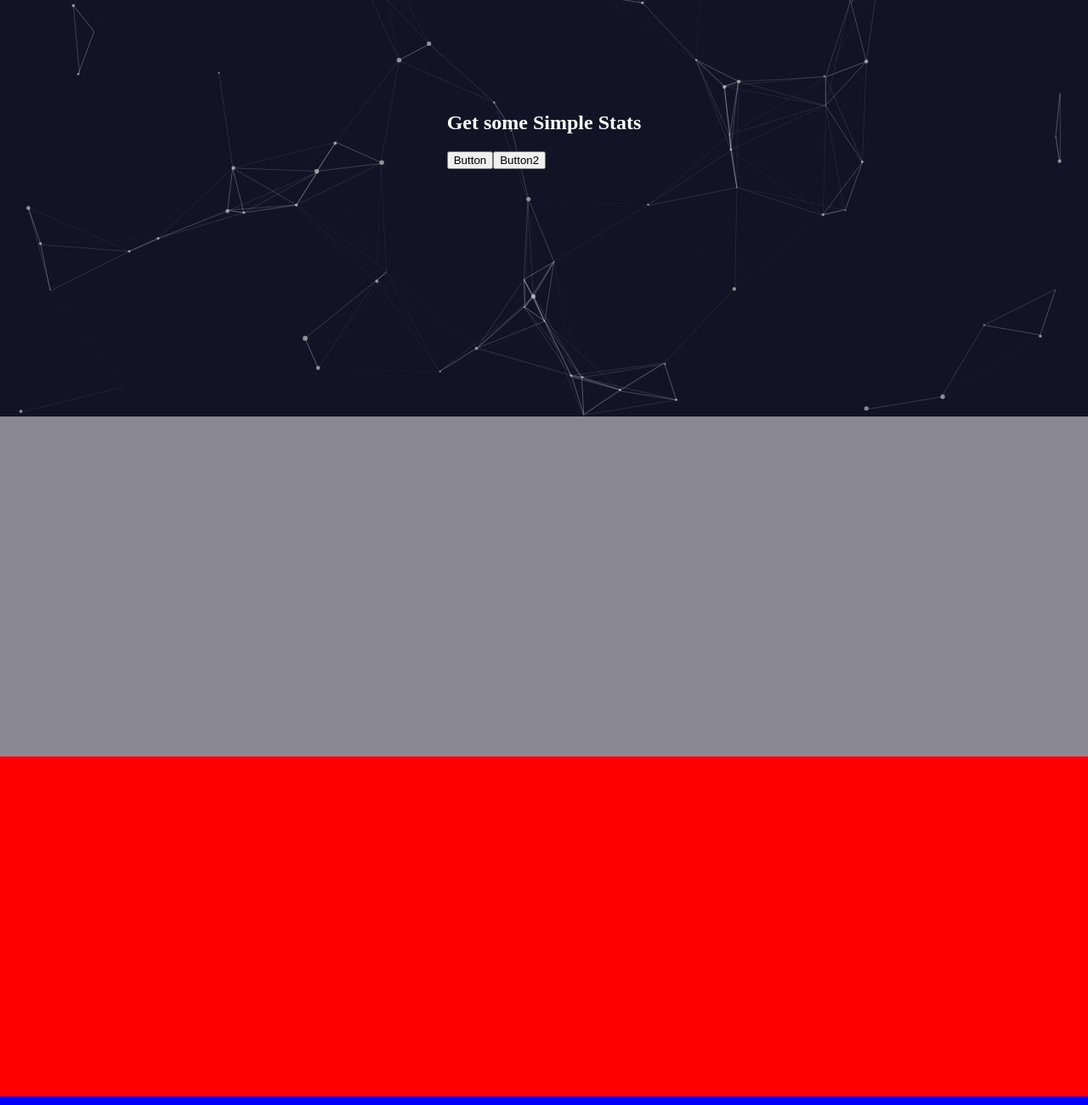
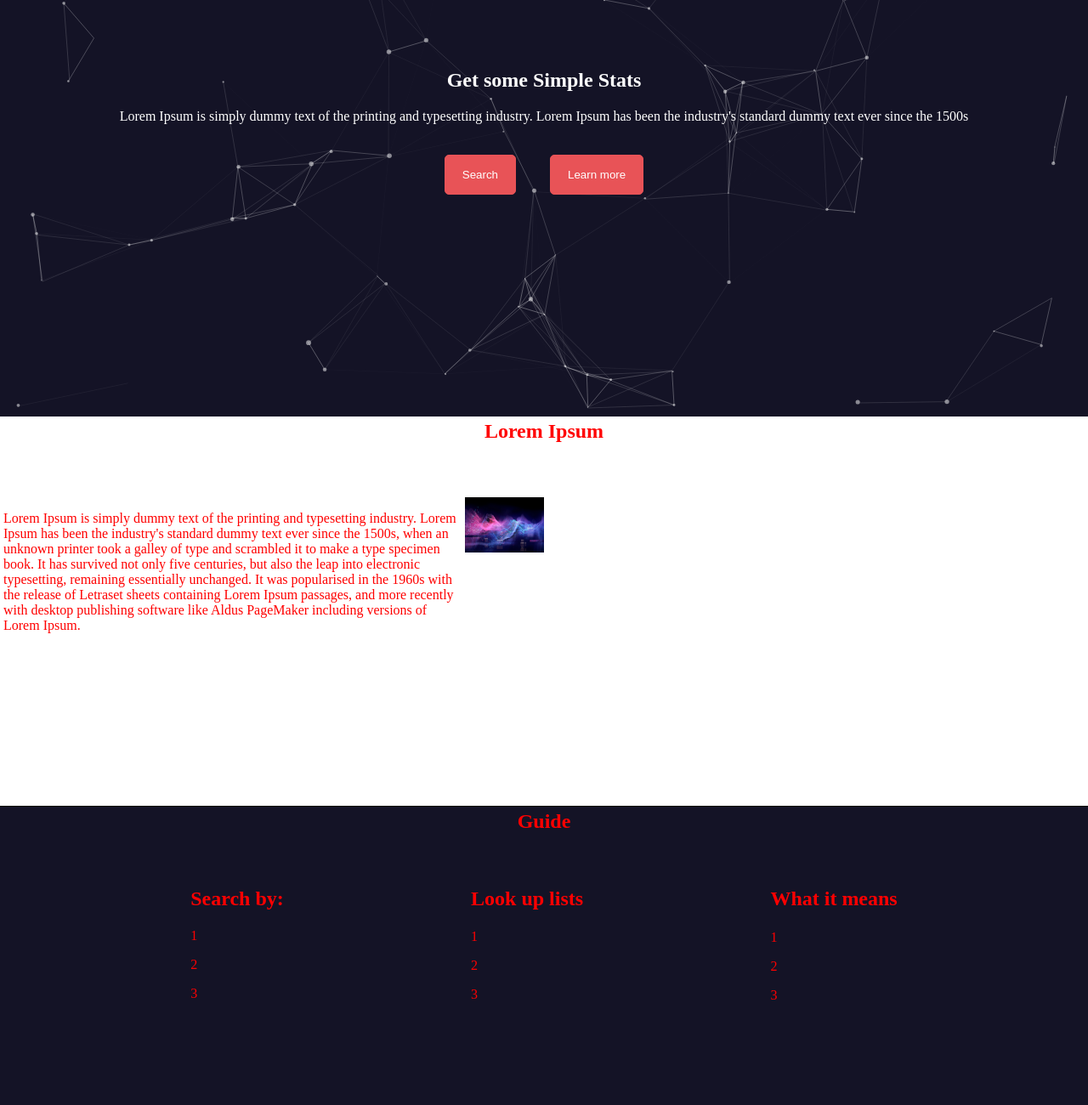
Before and after one commit to Kaleidics/Cryptocurrency-site-v2, a plain HTML site: page index.html in a window 1280 px wide. Shown: the part 180-1480 px from the top of the page at 85% size. Drawn offline with nearby package versions, Linux system fonts and the light colour scheme.

Commit message:
update files

```diff
--- a/index.html
+++ b/index.html
@@ -20,14 +20,40 @@
         <div id="particles">
         <section class="title-block">
             <h1>Get some Simple Stats</h1>
-            <button>Button</button><button>Button2</button>
+            <p>Lorem Ipsum is simply dummy text of the printing and typesetting industry. Lorem Ipsum has been the industry's standard
+            dummy text ever since the 1500s</p>
+            <div class="buttons"><button class="title-btn search">Search</button><button class="title-btn guidebtn">Learn more</button></div>
         </section>
         </div>
-        <section class="learn"></section>
-        <section class="learn1"></section>
-        <section class="learn2"></section>
-        <section class="learn3"></section>
-        <section class="learn4"></section>
+        <section class="info-block">
+            <h2>Lorem Ipsum</h2>
+            <div class="summary-inner">
+                <div class="description">
+                    <p>Lorem Ipsum is simply dummy text of the printing and typesetting industry. Lorem Ipsum has been the industry's standard
+                    dummy text ever since the 1500s, when an unknown printer took a galley of type and scrambled it to make a type specimen
+                    book. It has survived not only five centuries, but also the leap into electronic typesetting, remaining essentially
+                    unchanged. It was popularised in the 1960s with the release of Letraset sheets containing Lorem Ipsum passages, and
+                    more recently with desktop publishing software like Aldus PageMaker including versions of Lorem Ipsum.</p>
+                </div>
+                <div class="description-image-container">
+                    <img class="description-image" src="assets/info-image.jpg">
+                </div>
+            </div>
+        </section>
+
+        <section id="guide" class="info-block guide">
+            <h2>Guide</h2>
+            <div class="guide-inner">
+            <div><h2>Search by:</h2><p>1</p><p>2</p><p>3</p></div>
+            <div><h2>Look up lists</h2><p>1</p><p>2</p><p>3</p></div>
+            <div><h2>What it means</h2><p>1</p><p>2</p><p>3</p></div>
+            </div>
+        </section>
+
+
+
+        <section class="info-block"></section>
+        <section class="info-block"></section>
     </main>
 
 
--- a/script.js
+++ b/script.js
@@ -114,7 +114,7 @@ particlesJS("particles", {
 
 function stickyNav() {
     window.onscroll = function() {
-        if (window.pageYOffset > 650) {
+        if (window.pageYOffset > 200) {
             $("#navbar").addClass("scroll");
         } else {
             $("#navbar").removeClass("scroll");
--- a/style.css
+++ b/style.css
@@ -22,8 +22,9 @@ body {
 #navbar {
     display: flex;
     justify-content: center;
-    padding: 15px;
+    padding: 15px 0;
     margin: 0;
+    z-index: 10;
 }
 
 /* navbar fixed scroll */
@@ -72,29 +73,74 @@ body {
 .title-block {
     position: absolute;
 }
+ .title-block h1 {
+     text-align: center;
+ }
+.buttons {
+    display: flex;
+    justify-content: center;
+}
 
-.learn1 {
+.title-btn {
+    margin: 20px;
+    padding: 15px 20px;
+    border-radius: 5px;
+    color: white;
+}
+
+.title-btn:hover {
+    cursor: pointer;
+    background-color: #141326;
+    /* border: 1px solid #141326; */
+    transition: 0.3s;
+}
+
+.search {
+    background-color: rgba(232, 83, 87);
+    border: 1px solid rgba(232, 83, 87);
+
+}
+
+.guidebtn {
+    background-color: rgba(232, 83, 87);
+    border: 1px solid rgba(232, 83, 87);
+}
+
+.info-block {
     background-color: white;
     color:red;
-    height: 400px;
-    opacity: 0.5;
+    height: 450px;
+    border-bottom: 1px solid black;
+    padding: 4px;
 
 }
-.learn2 {
-    background-color: red;
-    color:red;
-    height: 400px;
+.guide {
+    background-color: #141326;
+}
+section.info-block h2 {
+    margin: 0;
+    text-align: center;
+    padding-bottom: 5%;
+}
+.guide-inner {
+    display: flex;
+    justify-content: space-evenly
+}
+
+.summary-inner {
+    display: flex;
+    justify-content: center;
+    width: 50%;
 
 }
-.learn3 {
-    background-color: blue;
-    color:red;
-    height: 400px;
 
+.description-image-container {
+    width: 100%;
+    height: auto;
 }
-.learn4 {
-    background-color: yellow;
-    color:red;
-    height: 400px;
 
+img.description-image {
+    /* object-fit: scale-down; */
+    width: 100%;
+    height: auto;
 }
```
Also changed, not shown: assets/info-image.jpg (added).
